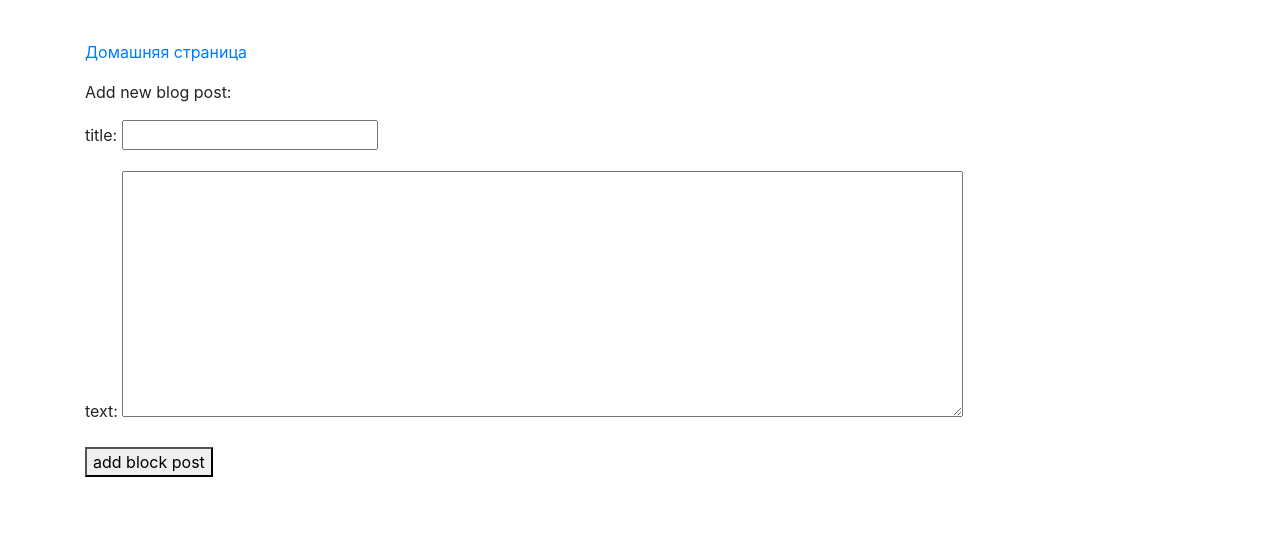
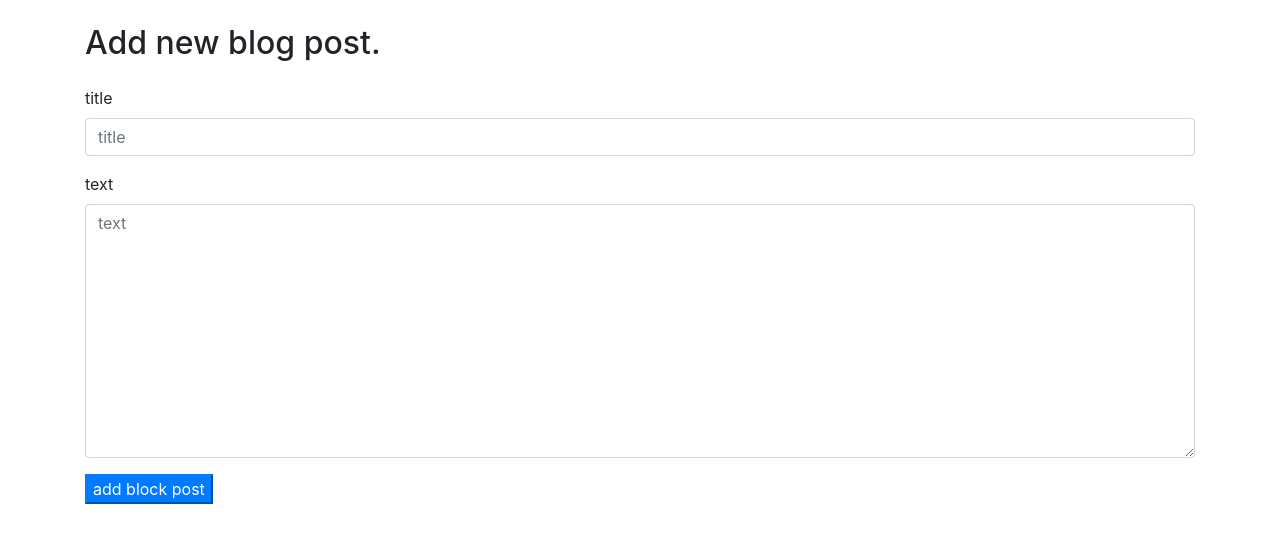
Before and after one commit to Andrei2020-web/Blog, a Django app: page /new_blog_post/ in a window 1280 px wide. Shown: the part 58-601 px from the top of the page. Run offline with Django 3.2, Linux system fonts and the light colour scheme; the visitor is signed in with stand-in values (Sample User, id 1); some libraries are stand-ins or nearby versions.

Commit message:
Применил стили Bootstrap к странице new_blog_post.html.

```diff
--- a/blogs/templates/blogs/new_blog_post.html
+++ b/blogs/templates/blogs/new_blog_post.html
@@ -1,11 +1,16 @@
 {% extends 'blogs/base.html' %}
+{% load bootstrap4 %}
+
+{% block page_header %}
+    <h2>Add new blog post.</h2>
+{% endblock page_header %}
 
 {% block content %}
-<p><a href="{% url 'blogs:index' %}">Домашняя страница</a></p>
-<p>Add new blog post:</p>
-<form action="{% url 'blogs:new_blog_post' %}" method="post">
+<form action="{% url 'blogs:new_blog_post' %}" method="post" class="form">
     {% csrf_token %}
-    {{ form.as_p }}
-    <button name="submit">add block post</button>
+    {% bootstrap_form form %}
+    {% buttons %}
+        <button name="submit" class="btn-primary">add block post</button>
+    {% endbuttons %}
 </form>
 {% endblock content %}
```
